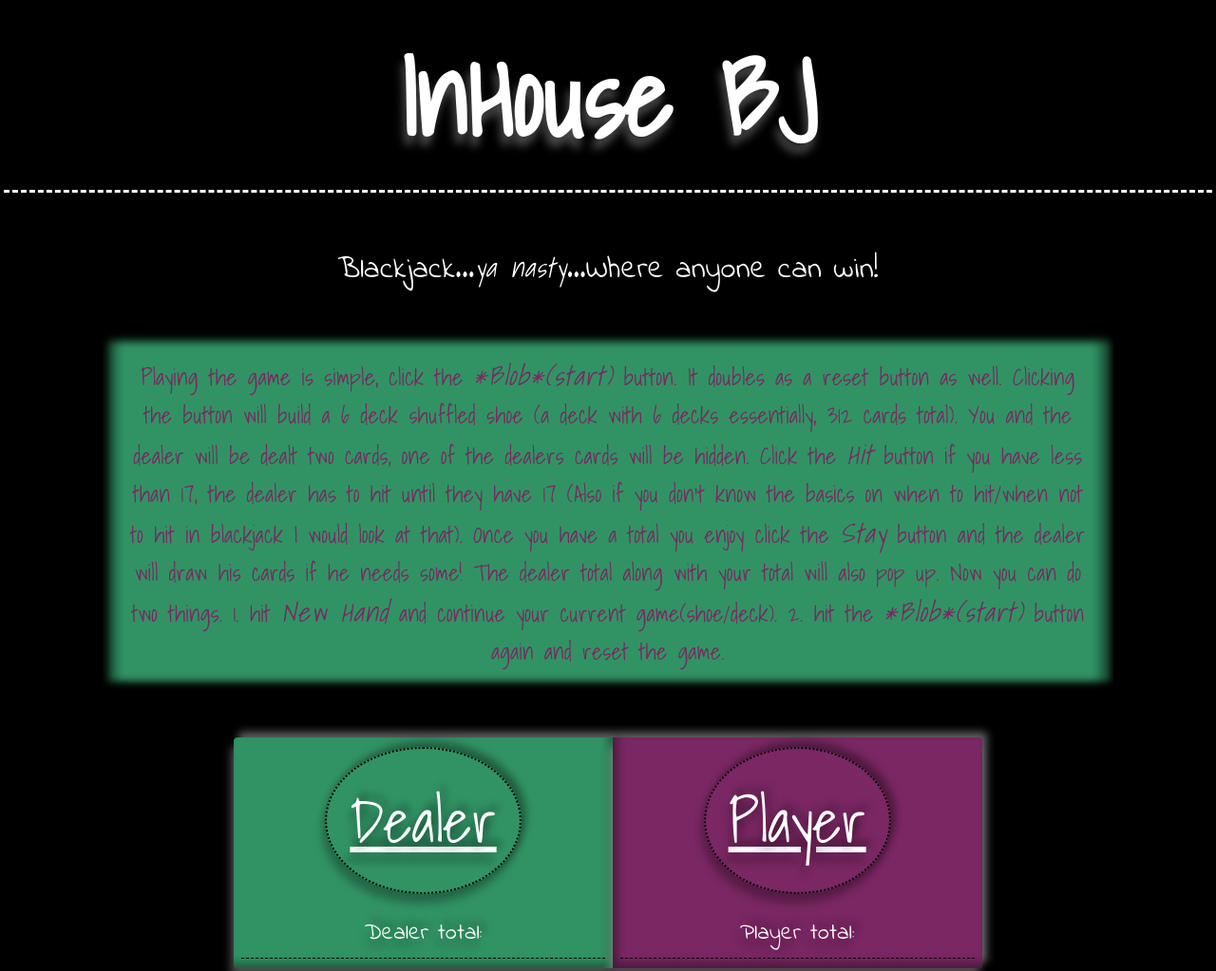
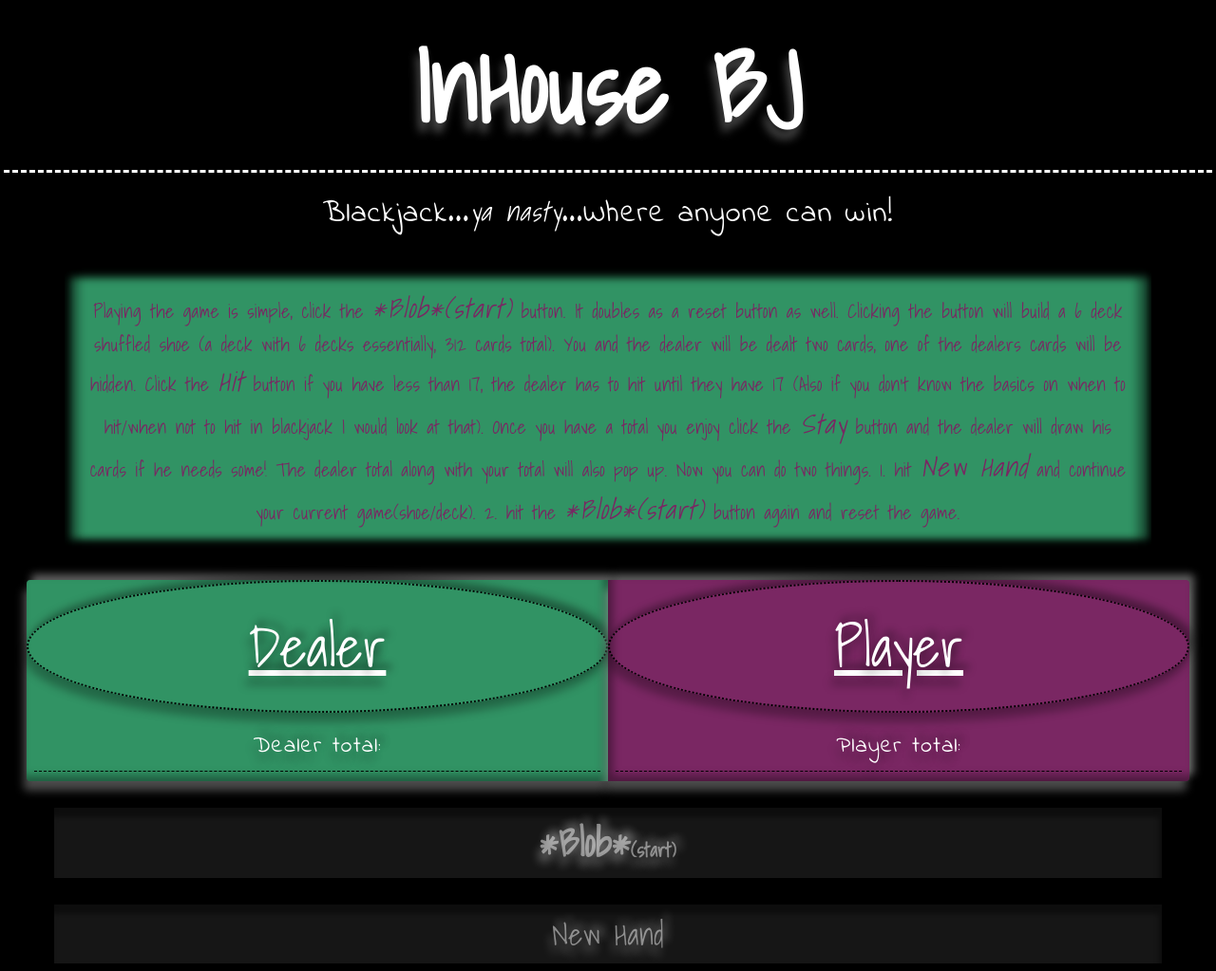
Before and after one commit to Shi-Theproducer-3/IHD_BJ, a plain HTML site: page index.html in a window 1280 px wide. Shown: the top 1023 px of the page at 95% size. Drawn offline with Linux system fonts and the light colour scheme.

Commit message:
Update IHDBJ.css

```diff
--- a/IHDBJ.css
+++ b/IHDBJ.css
@@ -1,4 +1,4 @@
-* {
+*{
   font-family: 'Shadows Into Light', 'Indie Flower', cursive;
   margin: 0;
   padding: 0;
@@ -8,25 +8,24 @@
 
 body {
   color: white;
-  font-size: 24px;
+  font-size: 20px;
   background-color: black;
   padding: 4px;
 }
 
 h1 {
-  margin-bottom: 3rem;
+  margin-bottom: rem;
   font-weight: 700;
-  font-size: 7rem;
-  padding: 8px;
+  font-size: 6.5rem;
+  padding: 4px 8px;
   border-bottom: dashed white 3px;
   text-shadow: -3px 10px 10px rgba(255,255,255,0.29);
 }
 
 h2 {
-  margin: 10px 6rem 1rem;
-  font-size: 4rem;
+  font-size: 3.75rem;
   font-weight: 500;
-  padding: 24px;
+  padding: 20px;
   text-decoration: underline;
   border: dotted black 2px;
   border-radius: 100%;
@@ -35,7 +34,7 @@ h2 {
 
 h3 {
   margin: 8px;
-  font-size: 1.8rem;
+  font-size: 2.3rem;
   font-weight: 500;
   text-decoration: underline #319364 2px;
 }
@@ -46,6 +45,7 @@ p {
   padding: 8px;
   font-size: 1.5rem;
   border-bottom: dashed black 1px;
+  letter-spacing: 1.2px;
 }
 
 button {
@@ -53,8 +53,9 @@ button {
   font-size: 2rem;
   background-color: rgba(56, 56, 56, 0.408);
   border: none;
-  padding: 5px 2rem;
+  padding: 5px 1.5rem;
   margin: 4px;
+  flex: 1;
   transition: .23s;
   cursor: crosshair;
   text-shadow: -3px 10px 10px rgba(255,255,255,0.29), 5px -6px 8px rgba(255, 255, 255, 0.37);
@@ -122,20 +123,19 @@ header p {
 #start-btn {
   font-size: 2.5rem;
   font-weight: 700;
-  margin: 1.5rem 0;
+  margin: 1rem 0 12px;
 }
 
 .dlr-plr {
-  margin: 3rem 0 2rem;
+  margin: 1rem 24px 1rem;
   display: flex;
-  flex-direction: row;
-  flex: 1;
   justify-content: center;
   text-shadow: -3px 10px 10px rgba(0,0,0,0.29), 5px -6px 8px rgba(0,0,0,0.37);
 }
 
 .dealer-div {
   background-color: #319364;
+  flex: 1;
   border-radius: 4px 0 0 4px;
   box-shadow: inset -5px -6px 8px rgba(0,0,0,0.37),-3px 10px 10px rgba(255,255,255,0.29), 5px -6px 8px rgba(255, 255, 255, 0.37);
 }
@@ -143,18 +143,14 @@ header p {
 .player-div {
   background-color: #7A2763;
   border-radius: 0 4px 4px 0;
+  flex: 1;
   box-shadow: inset 5px -6px 8px rgba(0,0,0,0.37),-3px 10px 10px rgba(255,255,255,0.29), 5px -6px 8px rgba(255, 255, 255, 0.37);
 }
 
 .btns {
   display: flex;
-  flex: 1;
   justify-content: space-evenly;
   align-items: center;
-}
-
-#hidden {
-  margin: 0 -5px 0 0;
 }
 
 #top-btns{
@@ -163,8 +159,7 @@ header p {
 }
 
 #top-btns button {
-  flex: 1;
-  margin: 0 15rem 1rem;
+  margin: 12px 3.33rem 1rem;
 }
 
 #top-btns button:hover {
@@ -174,13 +169,17 @@ header p {
   color: black;
 }
 
+#hidden {
+  margin: 0 -5px 0 0;
+}
+
 #start {
   font-size: 1.3rem;
 }
 
 #game-breakdown {
-  margin: 2rem 6.5rem 3rem;
-  padding: 24px;
+  margin: 1.5rem 4rem 2rem;
+  padding: 20px;
   background-color: #319364;
   color: #7A2763;
   letter-spacing: .5px;
```
